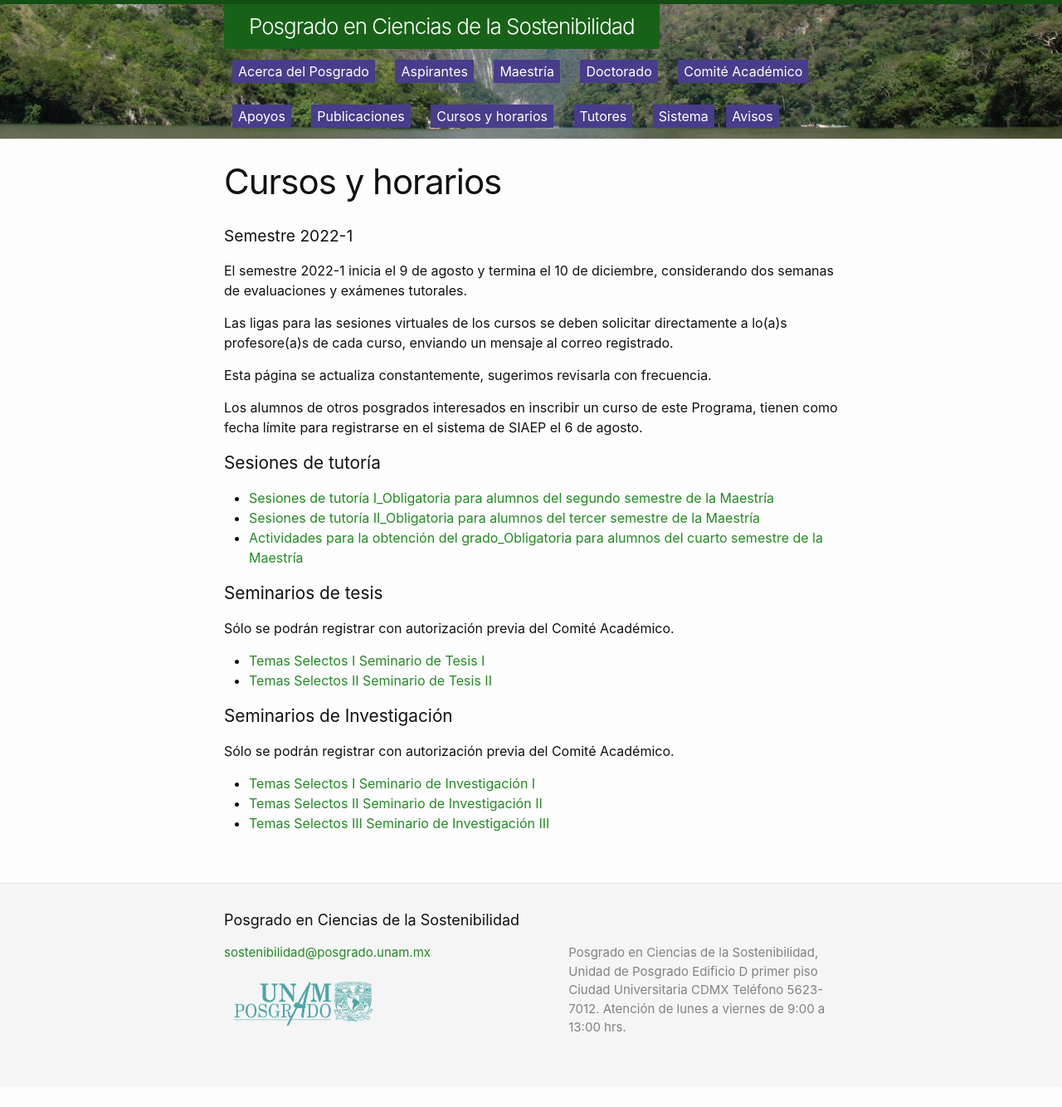
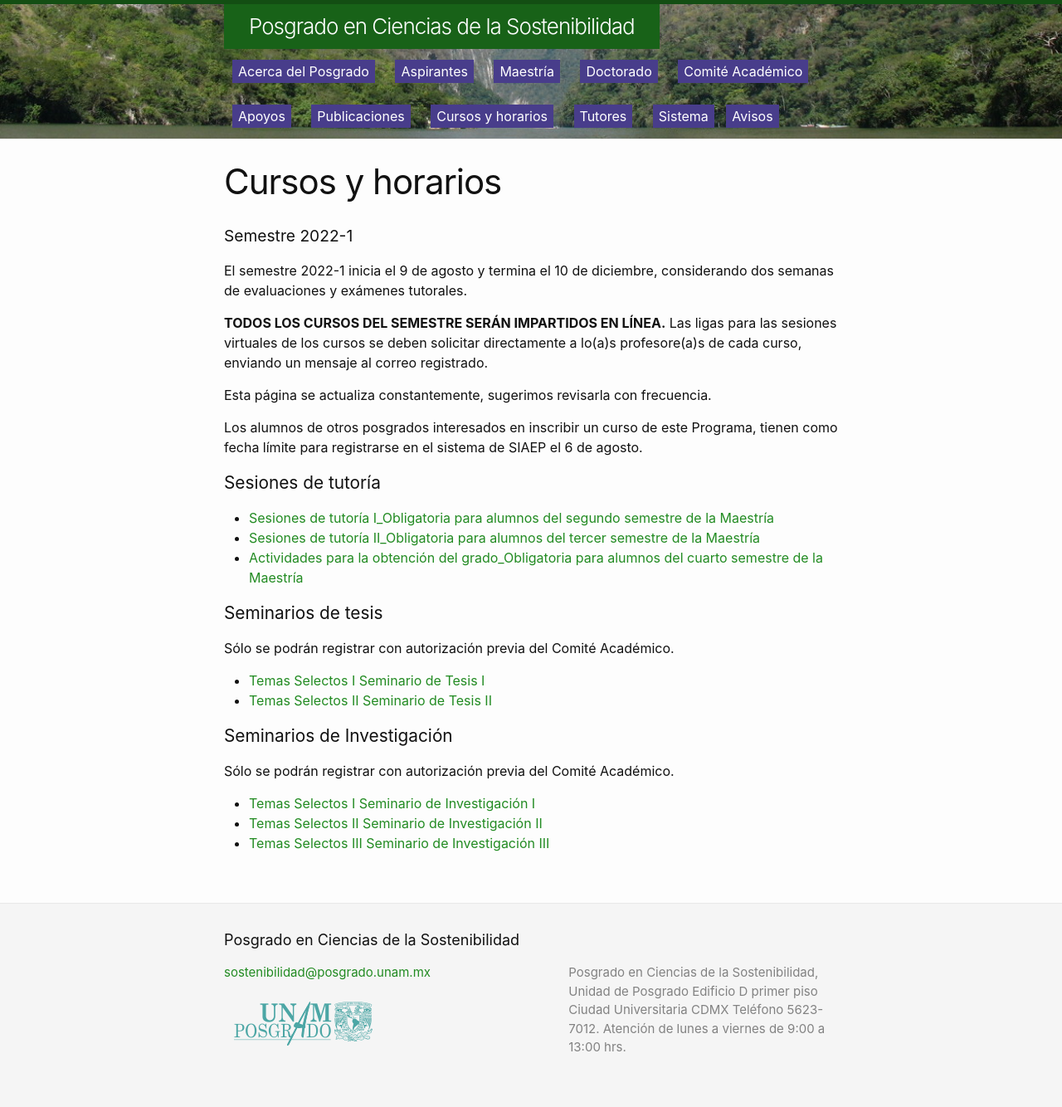
Before and after one commit to pcs-unam/pcs-unam.github.io, a Jekyll site: the page built from 08_cursos.md, in a window 1280 px wide. Shown: the whole page at 83% size. Built offline with Jekyll 4.4.1, drawn with Linux system fonts in a browser that asks for light colours; before the commit the page ends 1310 px from its top, so only the background shows below that.

Commit message:
Se agregó nota: TODOS LOS CURSOS DEL SEMESTRE SERÁN IMPARTIDOS EN LÍNEA

```diff
--- a/08_cursos.md
+++ b/08_cursos.md
@@ -11,7 +11,7 @@ menu: true
 
 El semestre 2022-1 inicia el 9 de agosto y termina el 10 de diciembre, considerando dos semanas de evaluaciones y exámenes tutorales.
 
-Las ligas para las sesiones virtuales de los cursos se deben solicitar directamente a lo(a)s profesore(a)s de cada curso, enviando un mensaje al correo registrado.
+**TODOS LOS CURSOS DEL SEMESTRE SERÁN IMPARTIDOS EN LÍNEA.** Las ligas para las sesiones virtuales de los cursos se deben solicitar directamente a lo(a)s profesore(a)s de cada curso, enviando un mensaje al correo registrado.
 
 Esta página se actualiza constantemente, sugerimos revisarla con frecuencia.
 
```
